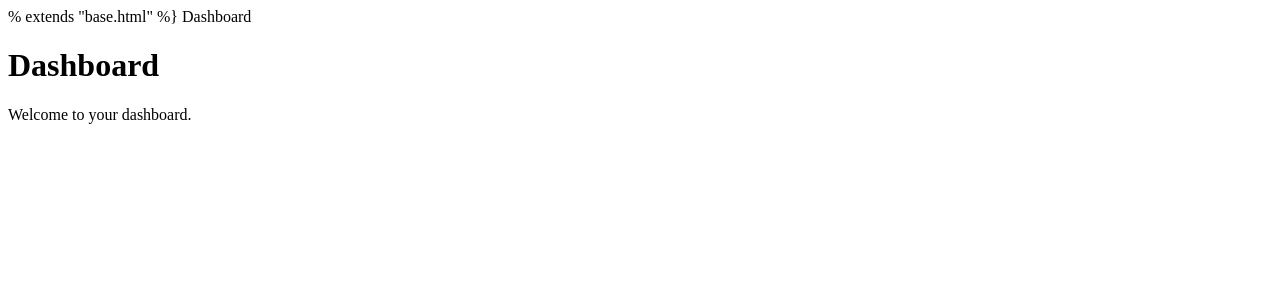
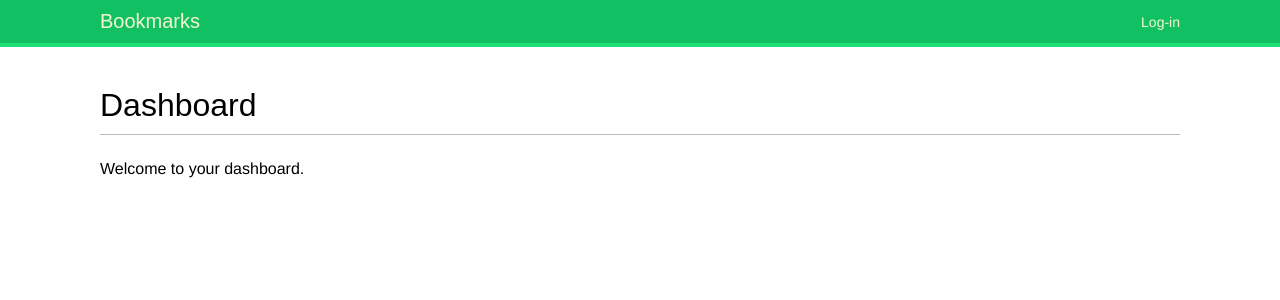
Before and after one commit to DBWtv/bookmarks, a Django app: template account/templates/account/dashboard.html in a window 1280 px wide. Shown: the top 300 px of the page. Run offline with Django 3.2, Linux system fonts and the light colour scheme; the template is opened without the code that fills it, so the values that code supplies are empty; some web fonts are replaced.

```diff
--- a/account/templates/account/dashboard.html
+++ b/account/templates/account/dashboard.html
@@ -1,4 +1,4 @@
-% extends "base.html" %}
+{% extends "base.html" %}
 {% block title %}Dashboard{% endblock %}
 {% block content %}
 <h1>Dashboard</h1>
--- a/account/templates/registration/logged_out.html
+++ b/account/templates/registration/logged_out.html
@@ -3,6 +3,6 @@
 {% block content %}
 <h1>Logged out</h1>
 <p>You have been successfully logged out.
-You can <a href="{% url"login" %}">log-in again</a>.
+You can <a href="{% url "login" %}">log-in again</a>.
 </p>
 {% endblock %}
--- a/account/views.py
+++ b/account/views.py
@@ -6,7 +6,7 @@ from django.contrib.auth.decorators import login_required
 
 @login_required
 def dashboard(request):
-    return render(request, 'acount.dashboard.html', {'section': 'dashboard'})
+    return render(request, 'account/dashboard.html', {'section': 'dashboard'})
 
 
 def user_login(request):
--- a/bookmarks/settings.py
+++ b/bookmarks/settings.py
@@ -31,13 +31,13 @@ ALLOWED_HOSTS = []
 # Application definition
 
 INSTALLED_APPS = [
-    'django.contrib.admin',
     'django.contrib.auth',
     'django.contrib.contenttypes',
     'django.contrib.sessions',
     'django.contrib.messages',
     'django.contrib.staticfiles',
     'account.apps.AccountConfig',
+    'django.contrib.admin',
 ]
 
 MIDDLEWARE = [
--- a/bookmarks/urls.py
+++ b/bookmarks/urls.py
@@ -17,6 +17,7 @@ from django.contrib import admin
 from django.urls import path, include
 
 urlpatterns = [
+    path('account/', include('account.urls')),
     path('admin/', admin.site.urls),
-    path('account/', include('account.urls')),
+
 ]
```
